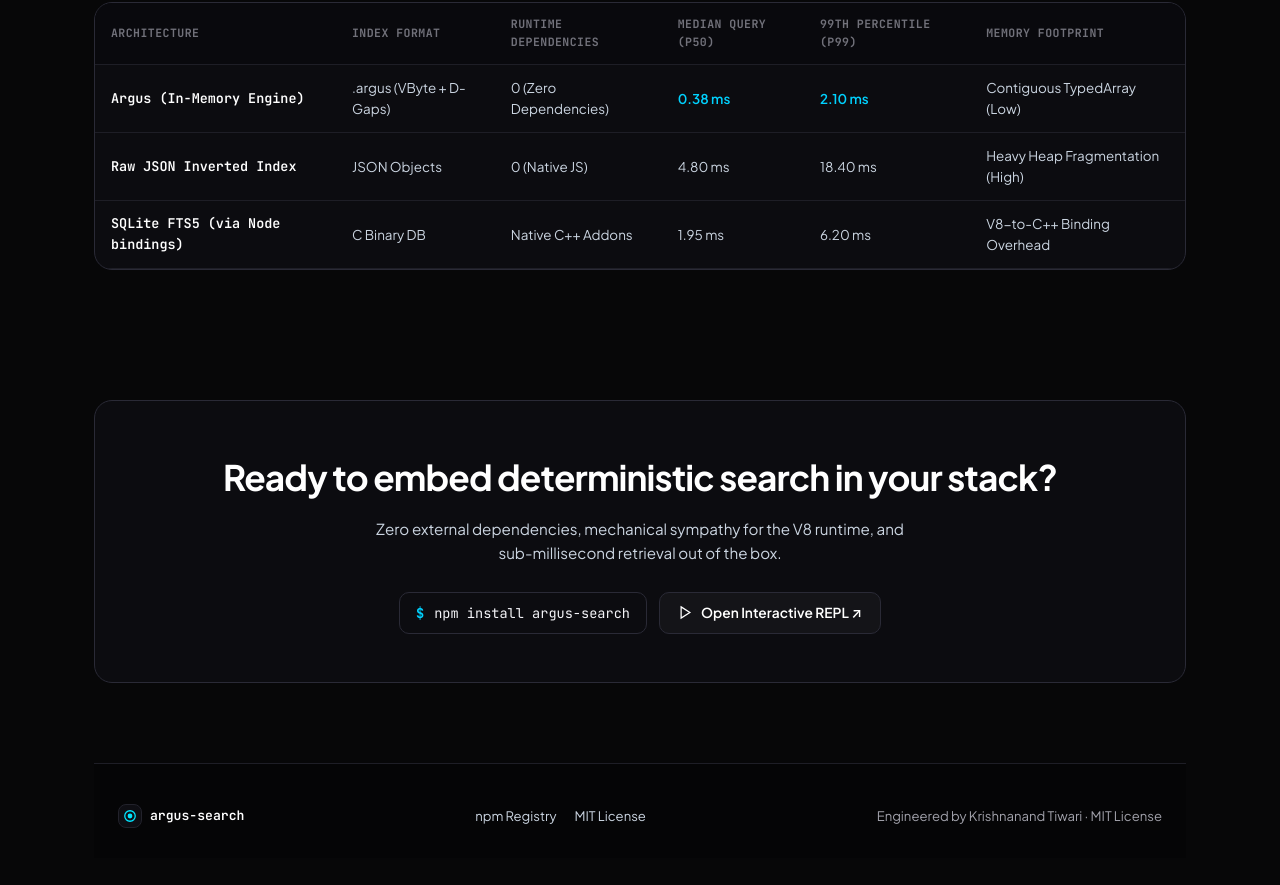
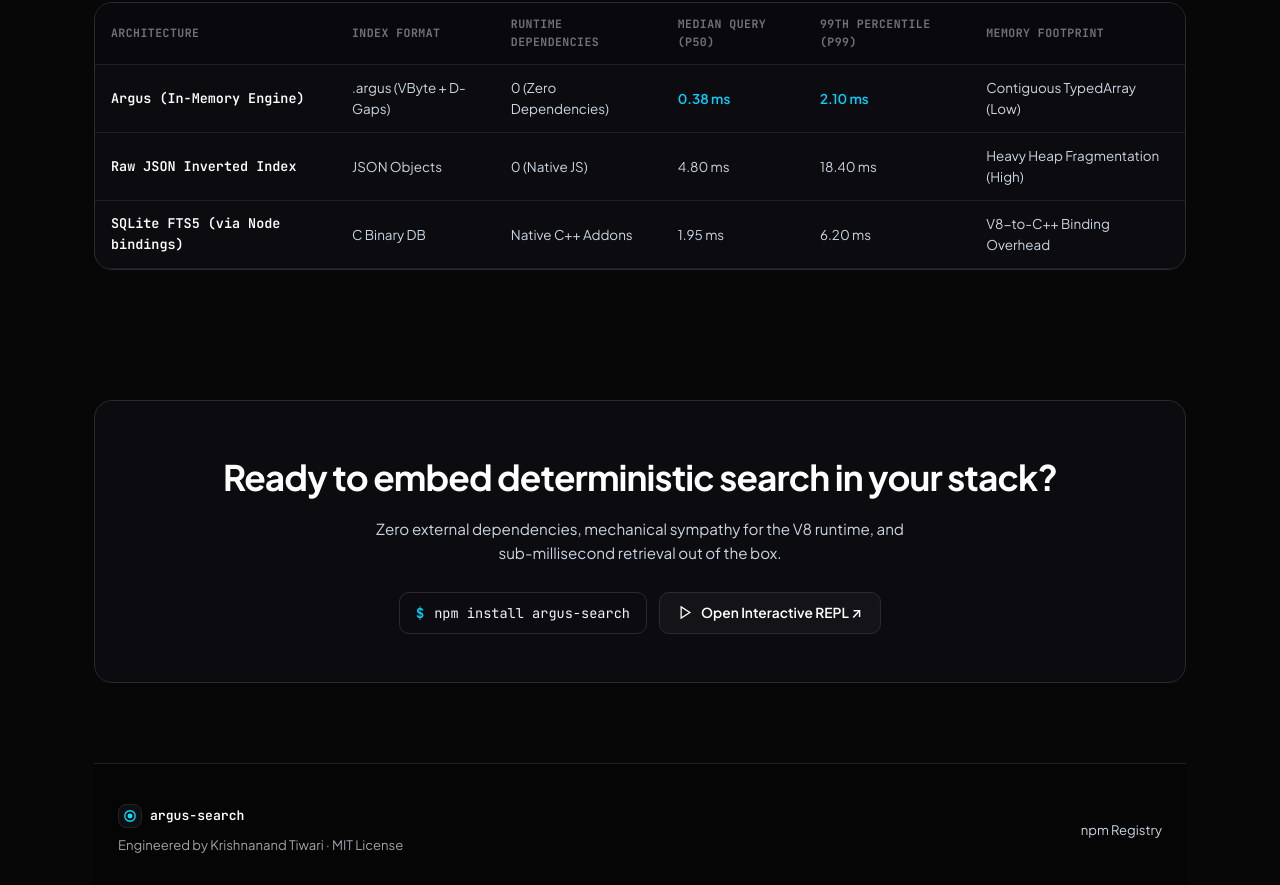
Before and after one commit to Krishnanand-10/Argus, a website: page index.html in a window 1280 px wide. Shown: the part 4119-5004 px from the top of the page. Before the commit the page ends 4977 px from the top, so only its background shows below. Drawn offline with Linux system fonts and the light colour scheme.

Commit message:
fix: move author text below logo, remove duplicate MIT License from footer

```diff
--- a/index.html
+++ b/index.html
@@ -718,6 +718,7 @@
     <!-- Developer Tool Footer -->
     <footer class="site-footer">
       <div class="footer-inner">
+        <div>
           <a href="#hero" class="footer-brand">
             <div class="brand-icon-box" style="width: 24px; height: 24px;">
               <svg width="14" height="14" viewBox="0 0 24 24" fill="none" stroke="currentColor" stroke-width="2.2">
@@ -727,14 +728,13 @@
             </div>
             <span>argus-search</span>
           </a>
+          <div class="footer-copy-text" style="margin-top: 6px;">
+            Engineered by Krishnanand Tiwari · MIT License
+          </div>
+        </div>
 
         <div class="footer-links">
           <a href="https://www.npmjs.com/package/argus-search" target="_blank" rel="noopener noreferrer">npm Registry</a>
-          <a href="LICENSE" target="_blank">MIT License</a>
-        </div>
-
-        <div class="footer-copy-text">
-          Engineered by Krishnanand Tiwari · MIT License
         </div>
       </div>
     </footer>
```
Lines whose indentation alone changed are shown as unchanged.
